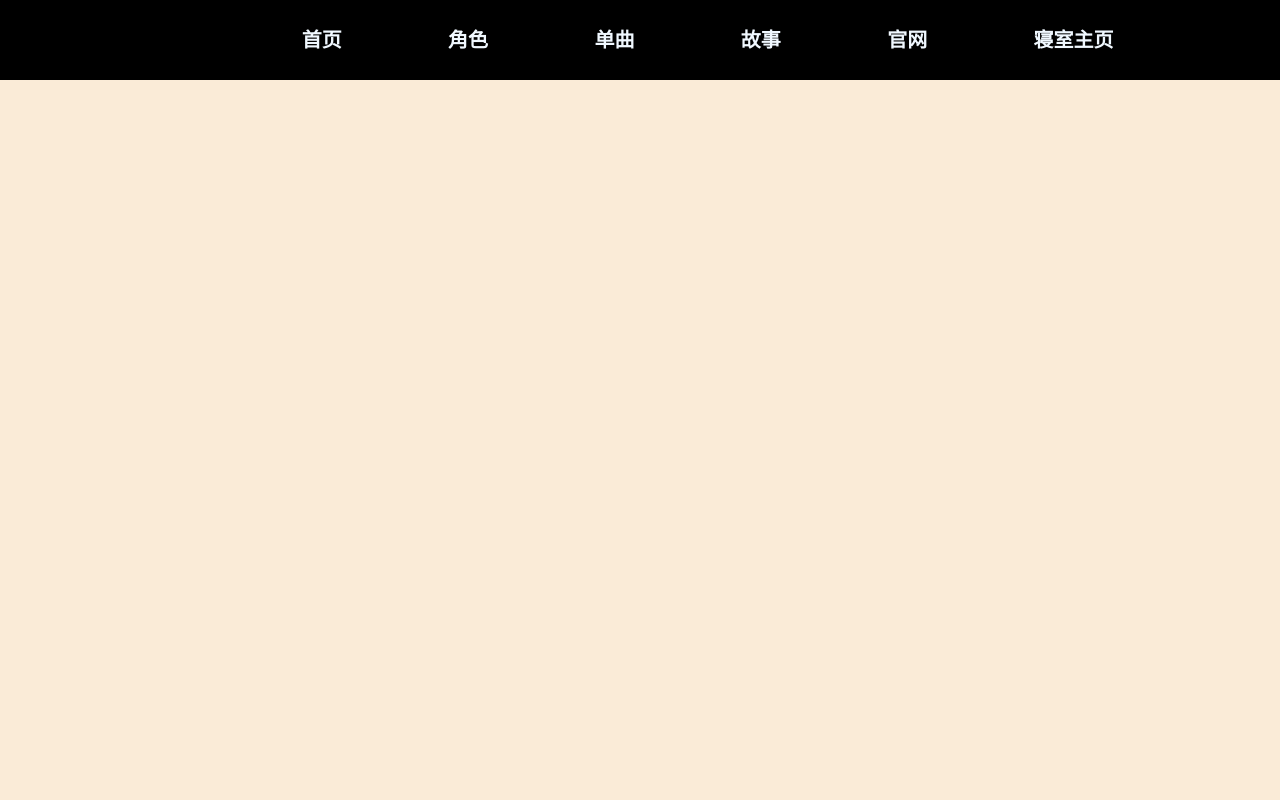
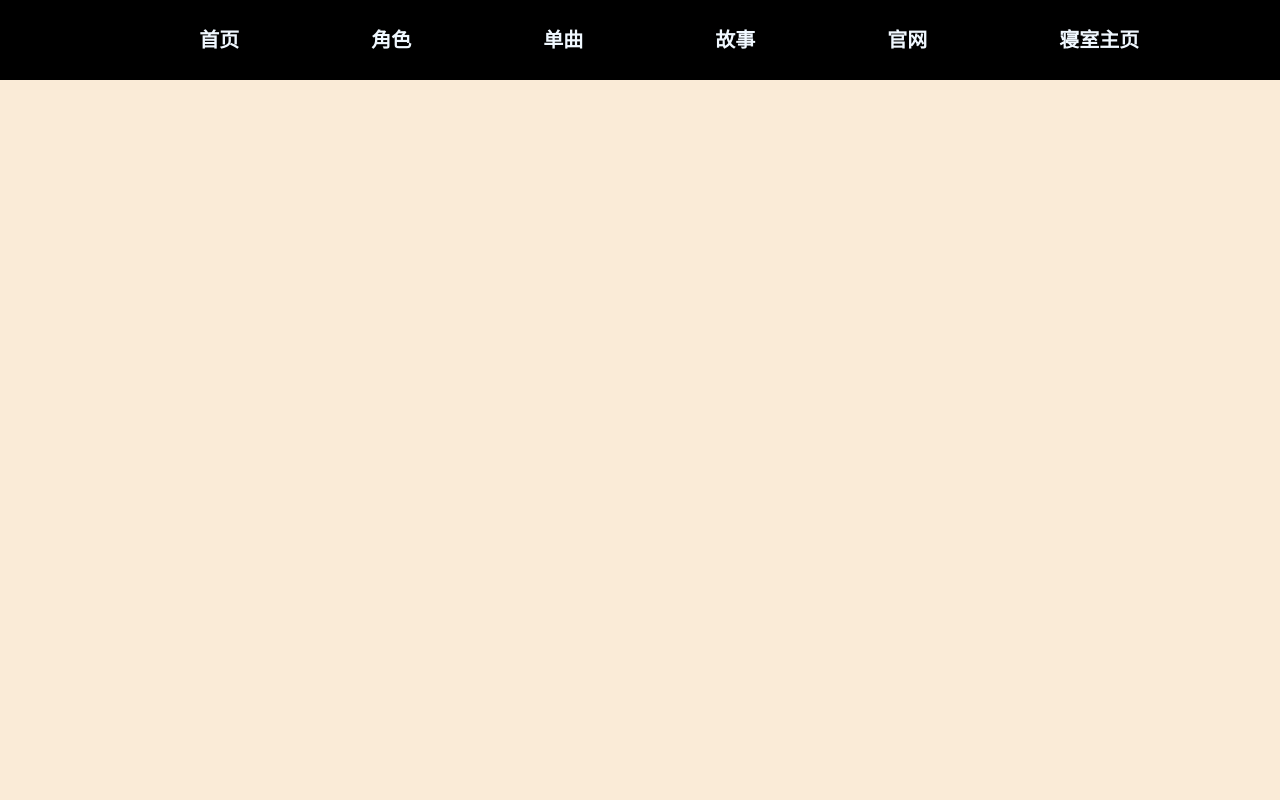
Before and after one commit to Muxin0v0/Arcaea-, a plain HTML site: page index.html in a window 1280 px wide. Shown: the top 800 px of the page. Drawn offline with Linux system fonts and the light colour scheme.

Commit message:
Update style.css

```diff
--- a/css/style.css
+++ b/css/style.css
@@ -12,13 +12,13 @@ header{
 }
 header ul{
     position:absolute;
-    right:5vw;
+    right:1vw;
     top: 0;
     line-height:80px;
 }
 header li{
     display:inline;
-    margin-right: 8vw;
+    margin-right: 10vw;
 }
 header a{
     color:aliceblue;
```
